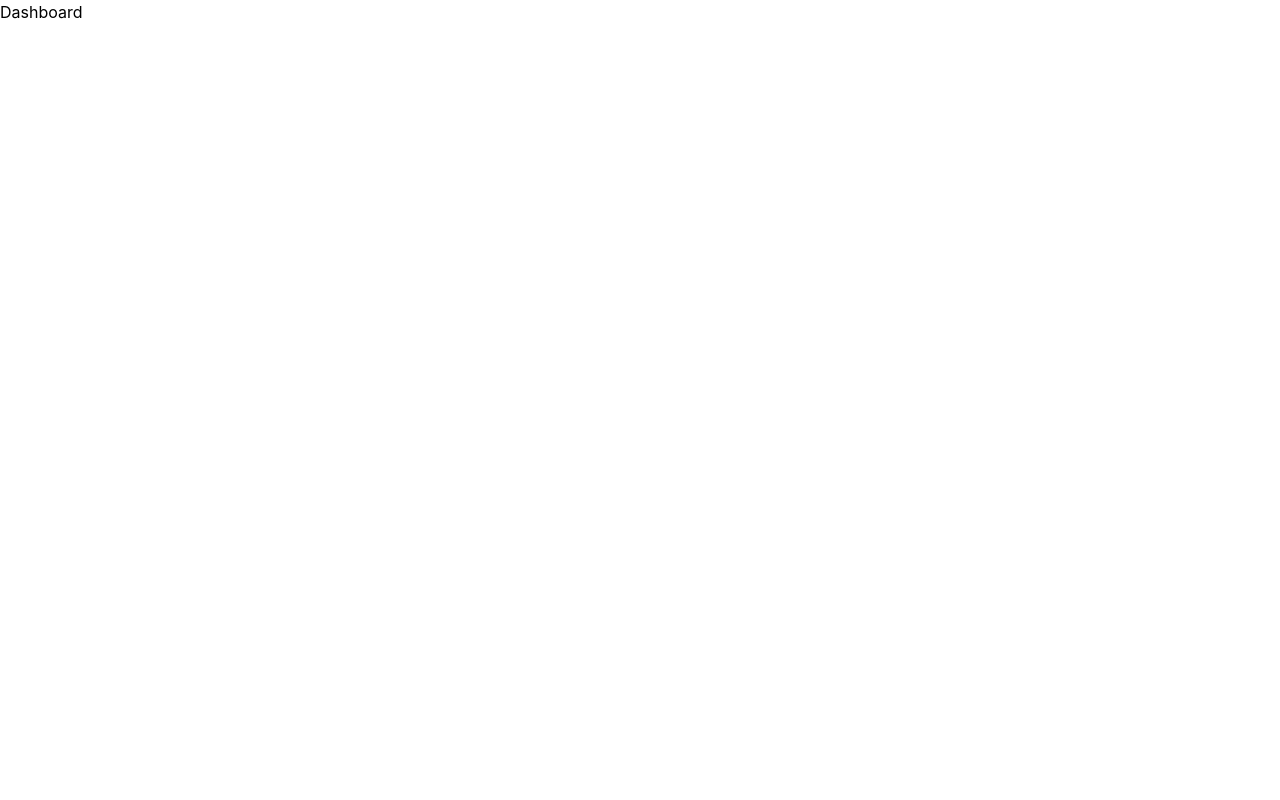
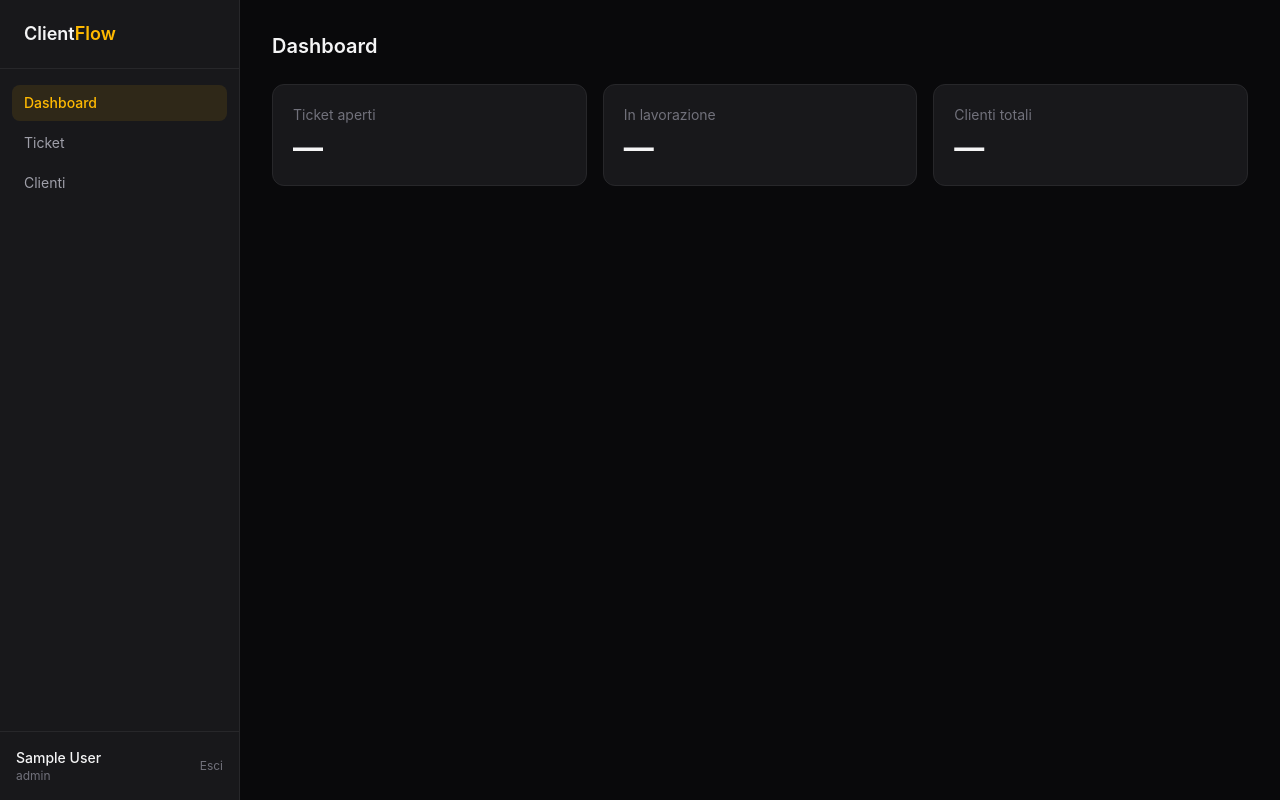
Before and after one commit to rob587/client-flow, a React app in the folder frontend/: page /dashboard in a window 1280 px wide. Built offline with nearby package versions, Linux system fonts and the light colour scheme; sample sign-in values are in the browser's storage; the HTML template or start-up script is replaced by a standard one.

Commit message:
feat: enhance Dashboard component with sidebar navigation and user info

```diff
--- a/frontend/src/pages/Dashboard.jsx
+++ b/frontend/src/pages/Dashboard.jsx
@@ -1,7 +1,105 @@
-import React from "react";
+import { useNavigate } from "react-router-dom";
 
 const Dashboard = () => {
-    return <div>Dashboard</div>;
+    const navigate = useNavigate();
+    const user = JSON.parse(localStorage.getItem("user"));
+
+    const logout = () => {
+        localStorage.removeItem("token");
+        localStorage.removeItem("user");
+        navigate("/login");
+    };
+
+    return (
+        <>
+            <div className="min-h-screen bg-zinc-950 flex">
+                {/* Sidebar */}
+                <aside className="w-60 bg-zinc-900 border-r border-zinc-800 flex flex-col">
+                    <div className="px-6 py-5 border-b border-zinc-800">
+                        <h1 className="text-lg font-semibold text-zinc-100">
+                            Client<span className="text-amber-400">Flow</span>
+                        </h1>
+                    </div>
+
+                    <nav className="flex-1 px-3 py-4 space-y-1">
+                        <button
+                            onClick={() => navigate("/dashboard")}
+                            className="w-full text-left px-3 py-2 rounded-lg text-sm text-amber-400 bg-amber-400/10 font-medium"
+                        >
+                            Dashboard
+                        </button>
+                        <button
+                            onClick={() => navigate("/tickets")}
+                            className="w-full text-left px-3 py-2 rounded-lg text-sm text-zinc-400 hover:text-zinc-100 hover:bg-zinc-800 transition-colors"
+                        >
+                            Ticket
+                        </button>
+                        <button
+                            onClick={() => navigate("/clients")}
+                            className="w-full text-left px-3 py-2 rounded-lg text-sm text-zinc-400 hover:text-zinc-100 hover:bg-zinc-800 transition-colors"
+                        >
+                            Clienti
+                        </button>
+                    </nav>
+
+                    {/* User info */}
+                    <div className="px-4 py-4 border-t border-zinc-800">
+                        <div className="flex items-center justify-between">
+                            <div>
+                                <p className="text-sm font-medium text-zinc-100">
+                                    {user?.name}
+                                </p>
+                                <p className="text-xs text-zinc-500">
+                                    {user?.role}
+                                </p>
+                            </div>
+                            <button
+                                onClick={logout}
+                                className="text-xs text-zinc-500 hover:text-red-400 transition-colors"
+                            >
+                                Esci
+                            </button>
+                        </div>
+                    </div>
+                </aside>
+
+                {/* Main content */}
+                <main className="flex-1 p-8">
+                    <h2 className="text-xl font-semibold text-zinc-100 mb-6">
+                        Dashboard
+                    </h2>
+
+                    {/* Stats cards */}
+                    <div className="grid grid-cols-3 gap-4">
+                        <div className="bg-zinc-900 border border-zinc-800 rounded-xl p-5">
+                            <p className="text-zinc-500 text-sm">
+                                Ticket aperti
+                            </p>
+                            <p className="text-3xl font-bold text-zinc-100 mt-1">
+                                —
+                            </p>
+                        </div>
+                        <div className="bg-zinc-900 border border-zinc-800 rounded-xl p-5">
+                            <p className="text-zinc-500 text-sm">
+                                In lavorazione
+                            </p>
+                            <p className="text-3xl font-bold text-zinc-100 mt-1">
+                                —
+                            </p>
+                        </div>
+                        <div className="bg-zinc-900 border border-zinc-800 rounded-xl p-5">
+                            <p className="text-zinc-500 text-sm">
+                                Clienti totali
+                            </p>
+                            <p className="text-3xl font-bold text-zinc-100 mt-1">
+                                —
+                            </p>
+                        </div>
+                    </div>
+                </main>
+            </div>
+        </>
+    );
 };
 
 export default Dashboard;
```
